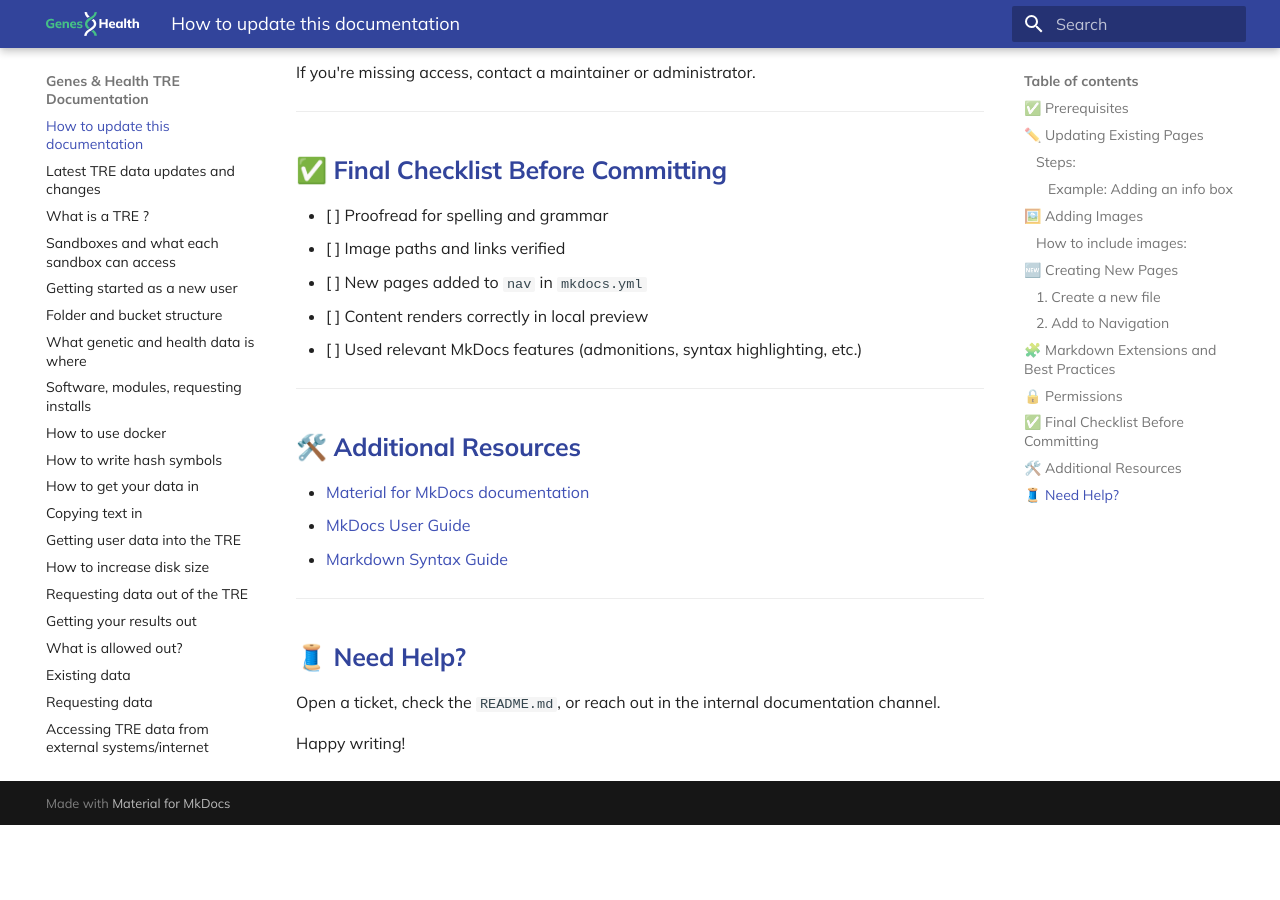
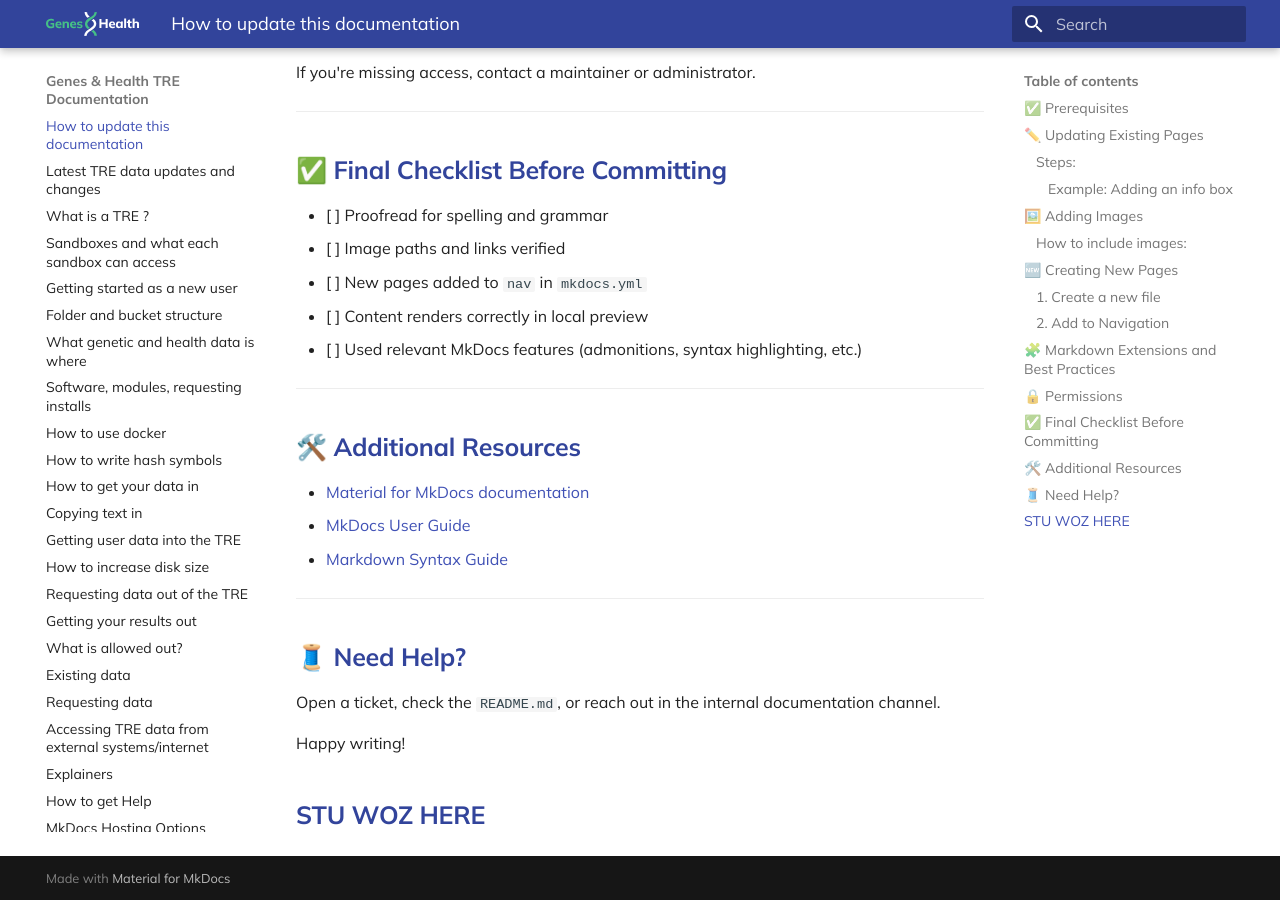
Before and after one commit to genes-and-health/TRE-documentation-v3, an MkDocs documentation site: the page built from docs/how-to-update-this-documentation.md, in a window 1280 px wide and 900 px high, scrolled down 3338 px. Built offline with MkDocs 1.6.1 and Material for MkDocs 9.7.7, drawn with Linux system fonts in a browser that asks for light colours; before the commit the page ends 4163 px from its top, so only the background shows below that.

Commit message:
Update how-to-update-this-documentation.md

```diff
--- a/docs/how-to-update-this-documentation.md
+++ b/docs/how-to-update-this-documentation.md
@@ -154,3 +154,5 @@
 Open a ticket, check the `README.md`, or reach out in the internal documentation channel.
 
 Happy writing!
+
+## STU WOZ HERE
```
